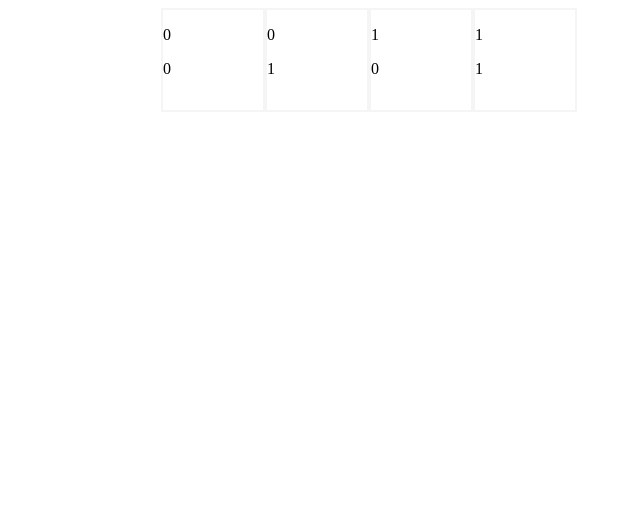
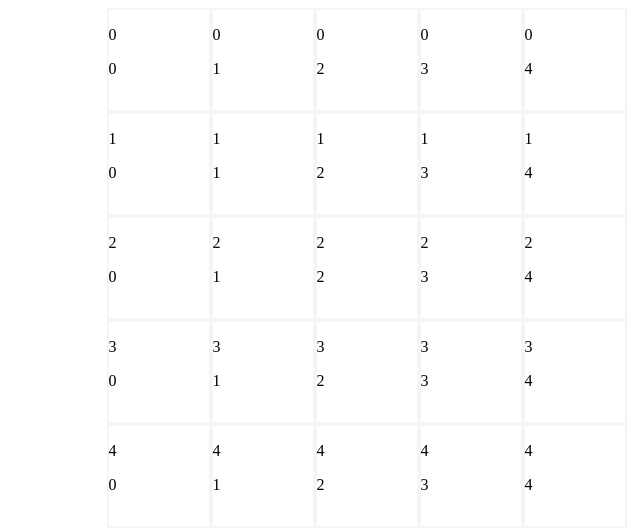
Before and after one commit to shpadio/city, a React (Create React App) app in the folder front/: page / in a window 1280 px wide. Shown: the top 528 px of the page, without its empty margins (271-911 px from the left). Built offline with nearby package versions, Linux system fonts and the light colour scheme.

Commit message:
minor changes

```diff
--- a/front/src/components/Board/Board.tsx
+++ b/front/src/components/Board/Board.tsx
@@ -13,7 +13,7 @@ export interface SquareState {
 }
 function Board() {
   // const squaresState = createBoard(5, 5);
-  const [squaresState,setSquaresState] = useState(createBoard(2, 2))
+  const [squaresState,setSquaresState] = useState(createBoard(5, 5))
   return (
     <>
       <div className={styles.board}>
--- a/front/src/components/Board/Square/Square.tsx
+++ b/front/src/components/Board/Square/Square.tsx
@@ -28,6 +28,8 @@ function Square({ squareState ,setSquaresState}: SquareStateProps) {
         >
           <p>{square.x}</p>
           <p>{square.y}</p>
+          <p>{square.asset.title}</p>
+
         </div>
       ))}
          <div>
--- a/front/src/index.tsx
+++ b/front/src/index.tsx
@@ -3,8 +3,8 @@ import ReactDOM from 'react-dom';
 import App from './components/App/App';
 
 ReactDOM.render(
-  <>
+  <React.Fragment>
     <App />
-  </>,
+  </React.Fragment>,
   document.getElementById('root'),
 );
```
